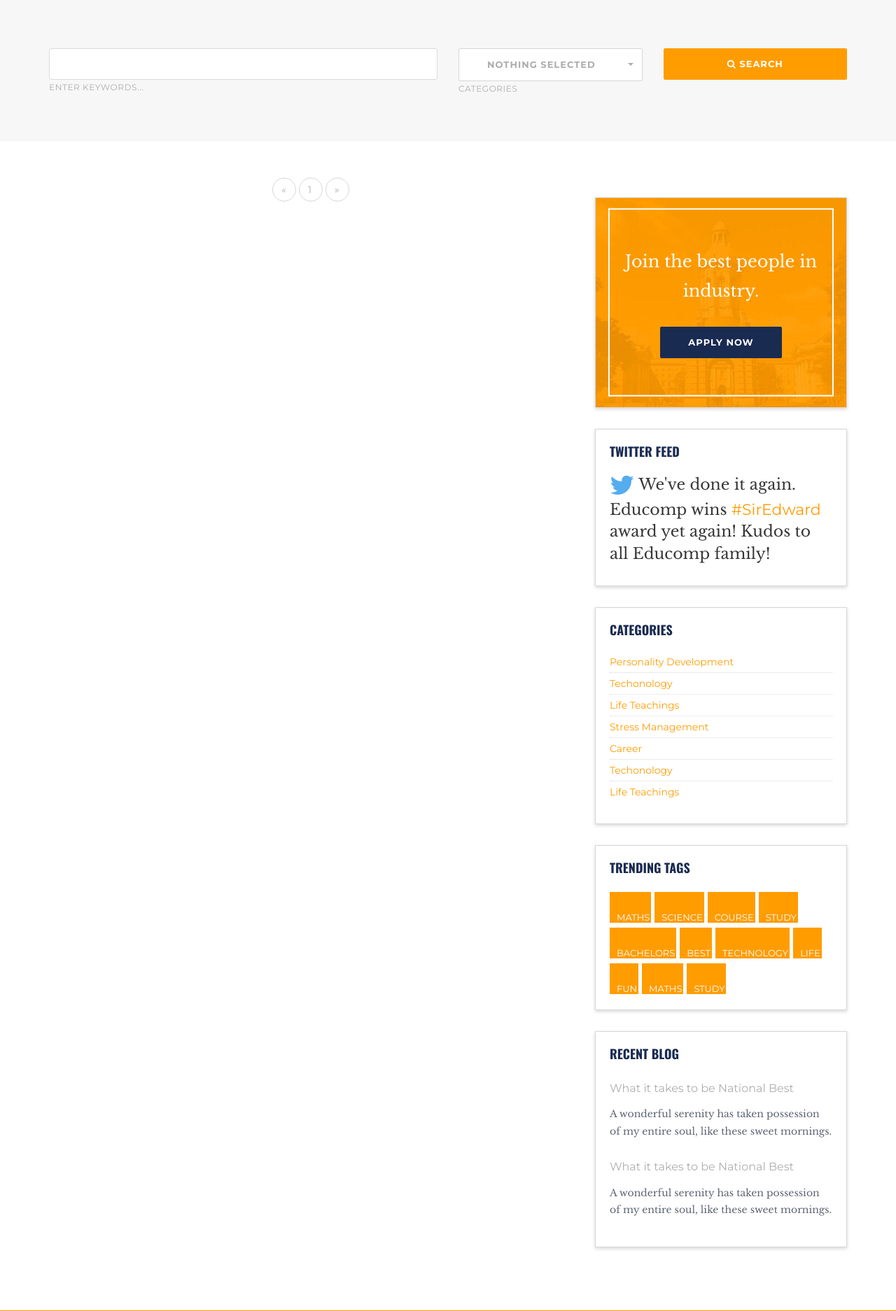
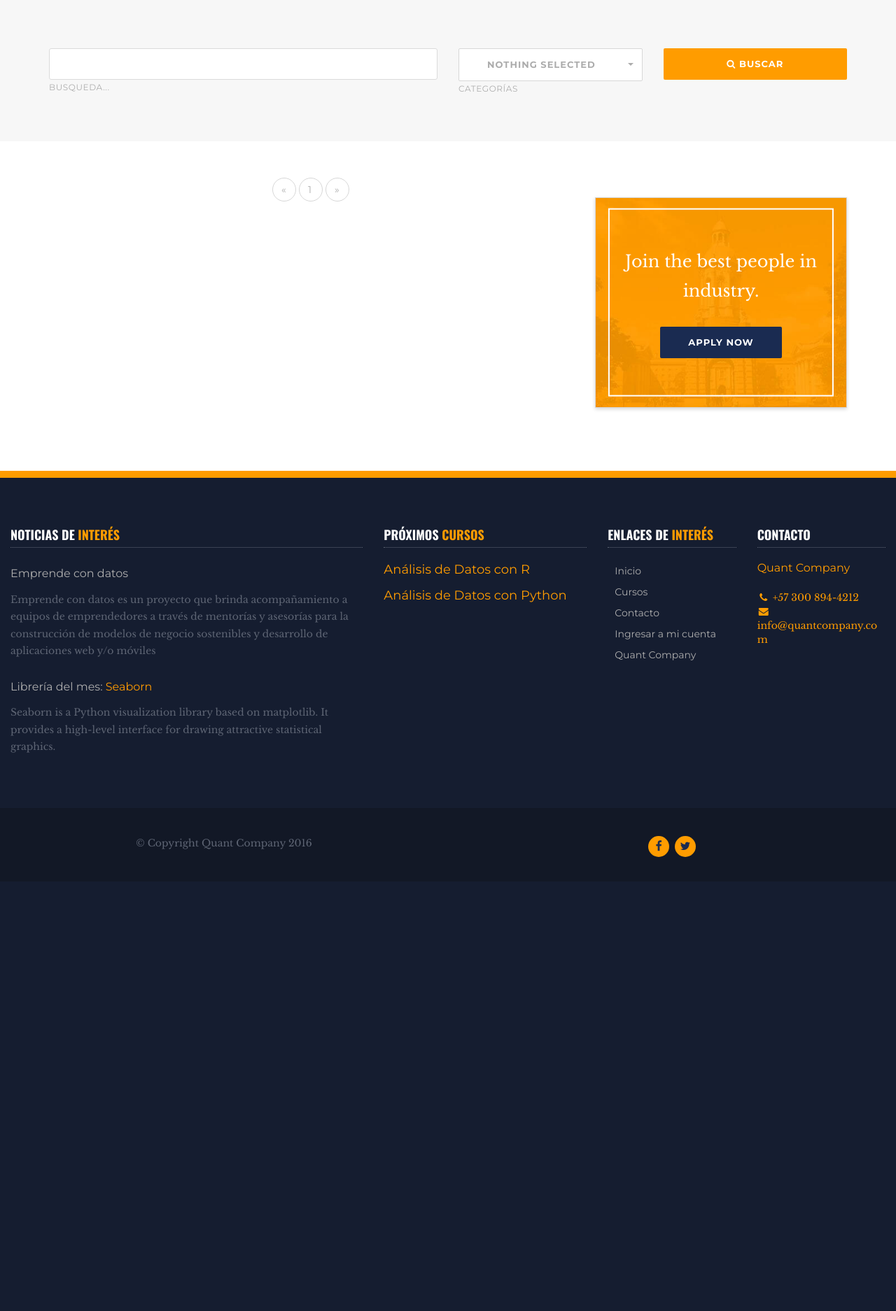
Before and after one commit to quantcompany/eduqc, a Django app: template courses/templates/courses/index.html in a window 1280 px wide. Shown: the part 363-2237 px from the top of the page at 70% size. After the commit the page ends 1588 px from the top, so only its background shows below. Run offline with Django 3.2, Linux system fonts and the light colour scheme; the template is opened without the code that fills it, so the values that code supplies are empty; some libraries are stand-ins or nearby versions.

Commit message:
Minor changes

```diff
--- a/courses/templates/courses/index.html
+++ b/courses/templates/courses/index.html
@@ -4,10 +4,10 @@
 {% block head_css %}
 {% endblock %}
 
-{% block page_header %}Course List{% endblock %}
+{% block page_header %}Lista de Cursos{% endblock %}
 
 {% block breadcrumbs %}
-    <li class="active">Courses</li>
+    <li class="active">Cursos</li>
 {% endblock %}
 
 {% block content %}
@@ -20,7 +20,7 @@
                     <div class="col-md-6">
                         <div class="form-group">
                             <input type="text" id="query" name="query" class="form-control">
-                            <label for="query">Enter Keywords...</label>
+                            <label for="query">Busqueda...</label>
                         </div>
                     </div>
 
@@ -31,13 +31,13 @@
                                 <option value="{{ category.id }}">{{ category.name }}</option>
                             {% endfor %}
                             </select>
-                            <label for="categories">Categories</label>
+                            <label for="categories">Categorías</label>
                         </div>
                     </div>
 
                     <div class="col-md-3">
                         <div class="form-group">
-                            <button type="submit" class="btn btn-primary btn-block" rv-class-active="form.submitting"><i class="fa fa-search"></i> Search</button>
+                            <button type="submit" class="btn btn-primary btn-block" rv-class-active="form.submitting"><i class="fa fa-search"></i> Buscar</button>
                         </div>
                     </div>
                 </form>
@@ -57,10 +57,10 @@
                         <h4 class="heading">{ course.name }</h4>
                         <ul class="course-features">
                             <li><i class="fa fa-book"></i> { course.category.name }</li>
-                            <li><i class="fa fa-clock-o"></i> { course.duration } weeks</li>
+                            <li><i class="fa fa-clock-o"></i> { course.duration } semanas</li>
                         </ul>
                         <p class="brief" rv-text="course.description"></p>
-                        <a rv-href="course.slug | decorate '/courses/{0}'" class="btn btn-primary btn-sm">View Details</a>
+                        <a rv-href="course.slug | decorate '/courses/{0}'" class="btn btn-primary btn-sm">Ver Detalles</a>
                     </div>
                 </div>
 
@@ -93,57 +93,6 @@
                         <a href="admission-process.html" class="btn btn-default">Apply Now</a>
                     </div>
                 </aside>
-                <aside class="widget twitter-widget">
-                    <h5 class="heading">Twitter Feed</h5>
-                    <ul class="tweet-list">
-                        <li>We've done it again. Educomp wins <a href="">#SirEdward</a> award yet again! Kudos to all Educomp family!</li>
-                    </ul>
-                </aside>
-                <aside class="widget category-widget">
-                    <h5 class="heading">Categories</h5>
-                    <ul class="categories">
-                        <li><a href="#">Personality Development</a></li>
-                        <li><a href="#">Techonology</a></li>
-                        <li><a href="#">Life Teachings</a></li>
-                        <li><a href="#">Stress Management</a></li>
-                        <li><a href="#">Career</a></li>
-                        <li><a href="#">Techonology</a></li>
-                        <li><a href="#">Life Teachings</a></li>
-                    </ul>
-                </aside>
-                <aside class="widget tagcloud-widget">
-                    <h5 class="heading">Trending Tags</h5>
-                    <ul class="tagcloud">
-                        <li><a href="#">Maths</a></li>
-                        <li><a href="#">Science</a></li>
-                        <li><a href="#">Course</a></li>
-                        <li><a href="#">Study</a></li>
-                        <li><a href="#">Bachelors</a></li>
-                        <li><a href="#">Best</a></li>
-                        <li><a href="#">Technology</a></li>
-                        <li><a href="#">Life</a></li>
-                        <li><a href="#">Fun</a></li>
-                        <li><a href="#">Maths</a></li>
-                        <li><a href="#">Study</a></li>
-                    </ul>
-                </aside>
-                <aside class="widget blog-widget">
-                    <h5 class="heading">Recent Blog</h5>
-                    <ul class="blog-thumbnail">
-                        <li class="entry">
-                            <div class="entry-content">
-                                <h4 class="entry-header"><a href="blog-single.html">What it takes to be National Best</a></h4>
-                                <p class="entry-text">A wonderful serenity has taken possession of my entire soul, like these sweet mornings.</p>
-                            </div>
-                        </li>
-                        <li class="entry">
-                            <div class="entry-content">
-                                <h4 class="entry-header"><a href="blog-single.html">What it takes to be National Best</a></h4>
-                                <p class="entry-text">A wonderful serenity has taken possession of my entire soul, like these sweet mornings.</p>
-                            </div>
-                        </li>
-                    </ul>
-                </aside>
             </div>
         </div>
     </div>
--- a/templates/base.html
+++ b/templates/base.html
@@ -97,7 +97,7 @@
                                    </ul>
 
                                    <div class="tab-content">
-                                     <div role="tabpanel" class="signin-container tab-pane fade">
+                                     <div role="tabpanel" class="signin-container tab-pane fade ">
                                        {% include 'users/includes/signin.html' %}
                                      </div>
 
--- a/users/templates/users/profile_base.html
+++ b/users/templates/users/profile_base.html
@@ -80,7 +80,8 @@
         <div class="modal-dialog modal-lg" role="document">
           <div class="modal-content">
             <button type="button" class="close" data-dismiss="modal" aria-label="Close"><span aria-hidden="true">&times;</span></button>
-            <div class="modal-body" style="background-image:url('{% static 'images/modal-background.jpg' %}'); background-size:cover;">
+            <!--<div class="modal-body" style="background-image:url('{% static 'images/modal-background.jpg' %}'); background-size:cover;">-->
+            <div class="modal-body" style="background-image:url('https://www.wikipedia.org/portal/wikipedia.org/assets/img/Wikipedia-logo-v2.png'); background-size:cover;">
               <div class="row" style="height:100%">
                 <div class="col-md-12 bginverse pt-20 pb-20" style="height:100%">
                   <h1>Mi <span class="color2">perfil</span></h1>
```
Also changed, not shown: courses/templates/courses/detail.html (+9 -9 lines), index/templates/index/index.html (+13 -13 lines), static/images/54906913_original.jpg (added), static/images/data_analysis1.jpg (added), static/images/favicon.ico (added), static/images/front02_00.jpg (added), static/images/integral.png (added), static/images/modal-background.jpg, static/images/twitter.jpg (deleted), users/migrations/0007_auto_20161114_1536.py (added), 1 other file.
